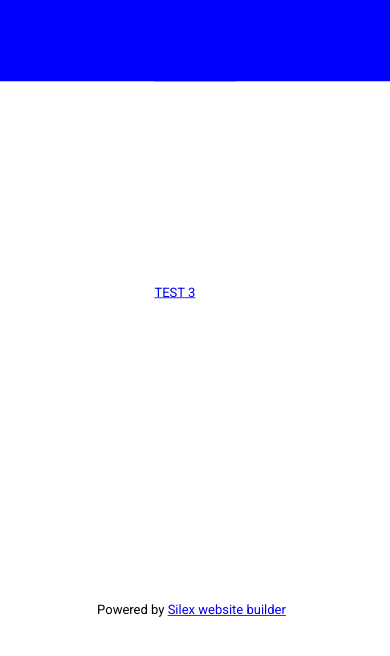
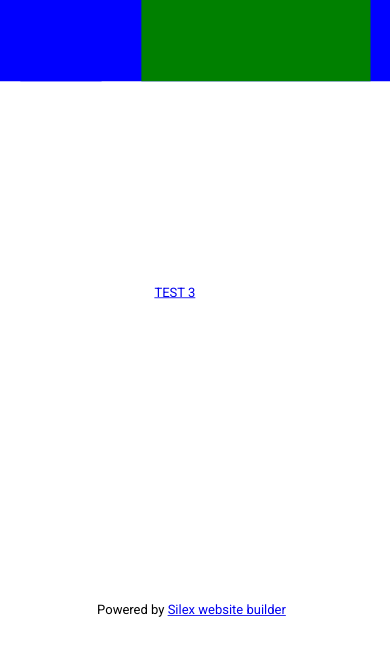
Before and after one commit to mbuc86/mbuc86.github.io, a plain HTML site: page index.html in a window 390 px wide. Drawn offline with Linux system fonts and the light colour scheme.

Commit message:
Batch update

```diff
--- a/css/styles.css
+++ b/css/styles.css
@@ -1,5 +1,5 @@
 
 
-.body-initial {background-color: rgba(255,255,255,1); position: static;}.silex-id-1478366444112-1 {background-color: transparent; position: static; margin-top: -1px;}.silex-id-1478366444112-0 {background-color: rgba(0,0,255,1); min-height: 100px; position: relative; margin-left: auto; margin-right: auto;}.silex-id-1474394621033-3 {position: static; margin-top: -1px;}.silex-id-1474394621032-2 {background-color: transparent; min-height: 600px; position: relative; margin-left: auto; margin-right: auto;}.silex-id-1478366450713-3 {background-color: transparent; position: static; margin-top: -1px;}.silex-id-1478366450713-2 {background-color: transparent; min-height: 100px; position: relative; margin-left: auto; margin-right: auto;}.silex-id-1442914737143-3 {width: 241px; top: 26px; left: 494px; min-height: 51px; position: absolute;}.silex-id-1666259868610-0 {width: 100px; min-height: 100px; position: absolute; top: 58px; left: 517px;}.silex-id-1666262300336-1 {width: 100px; min-height: 100px; background-color: rgba(0,0,255,1); position: static; top: 1.1999969482421875px; left: -1.399993896484375px;}@media only screen and (max-width: 480px) {}
+.body-initial {background-color: rgba(255,255,255,1); position: static;}.silex-id-1478366444112-1 {background-color: transparent; position: static; margin-top: -1px;}.silex-id-1478366444112-0 {background-color: rgba(0,0,255,1); min-height: 100px; position: relative; margin-left: auto; margin-right: auto;}.silex-id-1474394621033-3 {position: static; margin-top: -1px;}.silex-id-1474394621032-2 {background-color: transparent; min-height: 600px; position: relative; margin-left: auto; margin-right: auto;}.silex-id-1478366450713-3 {background-color: transparent; position: static; margin-top: -1px;}.silex-id-1478366450713-2 {background-color: transparent; min-height: 100px; position: relative; margin-left: auto; margin-right: auto;}.silex-id-1442914737143-3 {width: 241px; top: 26px; left: 494px; min-height: 51px; position: absolute;}.silex-id-1666259868610-0 {width: 100px; min-height: 100px; position: absolute; top: 58px; left: 517px;}.silex-id-1666262300336-1 {width: 100px; min-height: 100px; background-color: rgba(0,0,255,1); position: static; top: 1.1999969482421875px; left: -1.399993896484375px;}.silex-id-1666263586351-2 {width: 282px; min-height: 100px; background-color: rgba(0,128,0,1); position: absolute; top: 40px; left: 22px;}@media only screen and (max-width: 480px) {}
 .text-element > .silex-element-content {font-family: 'Roboto', sans-serif;}
 .website-width {width: 1200px;}@media (min-width: 481px) {.silex-editor {min-width: 1400px;}}body.silex-runtime {opacity: 1;}
--- a/index.html
+++ b/index.html
@@ -32,7 +32,7 @@
 
 
     <section class="container-element editable-style silex-id-1478366444112-1 section-element prevent-resizable page-page-1 paged-element paged-element-visible">
-        <div class="editable-style silex-element-content silex-id-1478366444112-0 container-element website-width"><a class="editable-style container-element silex-id-1666262300336-1" href="sbb.ch"></a></div>
+        <div class="editable-style silex-element-content silex-id-1478366444112-0 container-element website-width"><a class="editable-style container-element silex-id-1666262300336-1" href="sbb.ch"></a><a class="editable-style container-element silex-id-1666263586351-2" href="https://sbb.ch"></a></div>
     </section>
     <section class="container-element editable-style silex-id-1474394621033-3 section-element prevent-resizable page-page-1 paged-element paged-element-visible">
         <div class="editable-style silex-element-content silex-id-1474394621032-2 container-element website-width selected"><a class="editable-style text-element silex-id-1666259868610-0" href="sbb.ch"><div class="silex-element-content normal">TEST 3<br></div></a></div>
```
